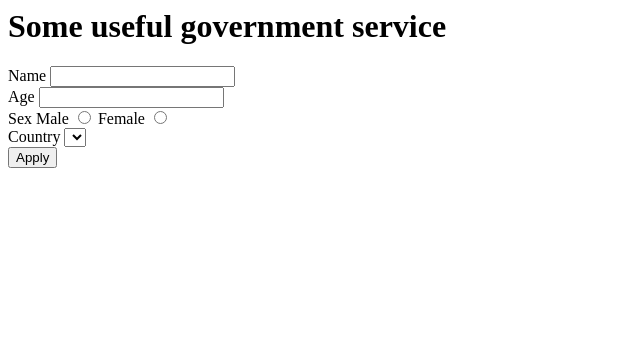
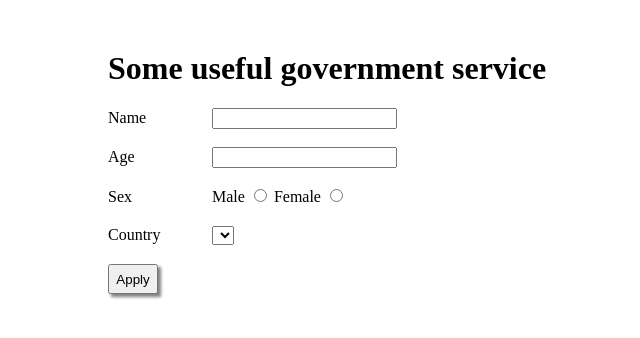
Before and after one commit to loujaybee/angularcompetencytest, a website: page index.html in a window 1280 px wide. Shown: the whole page, without its empty margins (0-640 px from the left). Drawn offline with nearby package versions, Linux system fonts and the light colour scheme; no server answers.

Commit message:
:lipstick: Added basic styles to the application

```diff
--- a/index.html
+++ b/index.html
@@ -4,15 +4,15 @@
         <script src="app.js"></script>
         <script src="main.controller.js"></script>
         <script src="countries.service.js"></script>
+        <script src="public/components/form/form.directive.js"></script>
+
+        <link rel="stylesheet" href="public/styles/main.css">
     </head>
     <body ng-controller="mainController">
-        <h1>Some useful government service</h1>
-
-        <div ng-if="!exampleForm.$valid && exampleForm.$submitted">
-            Please fill in everything!
-        </div>
 
         <form name="exampleForm" ng-submit="formSubmit()">
+            <h1>Some useful government service</h1>
+
             <label for="name">Name</label>
             <input ng-model="name" required name="name" type="text">
             <br>
@@ -34,6 +34,10 @@
             <br>
 
             <button type="submit">Apply</button>
+
+            <div ng-if="!exampleForm.$valid && exampleForm.$submitted">
+                Please fill in everything!
+            </div>
         </form>
     </body>
 </html>
--- /dev/null
+++ b/public/styles/main.scss
@@ -0,0 +1,15 @@
+
+
+form {
+    margin: 50px 100px;
+    label {
+        width: 100px;
+        display: inline-block;
+        margin-bottom: 20px;
+    }
+    button {
+        height: 30px;
+        width: 50px;
+        box-shadow: 3px 3px 3px grey;
+    }
+}
```
Also changed, not shown: public/styles/main.css (added), 1 other file.
